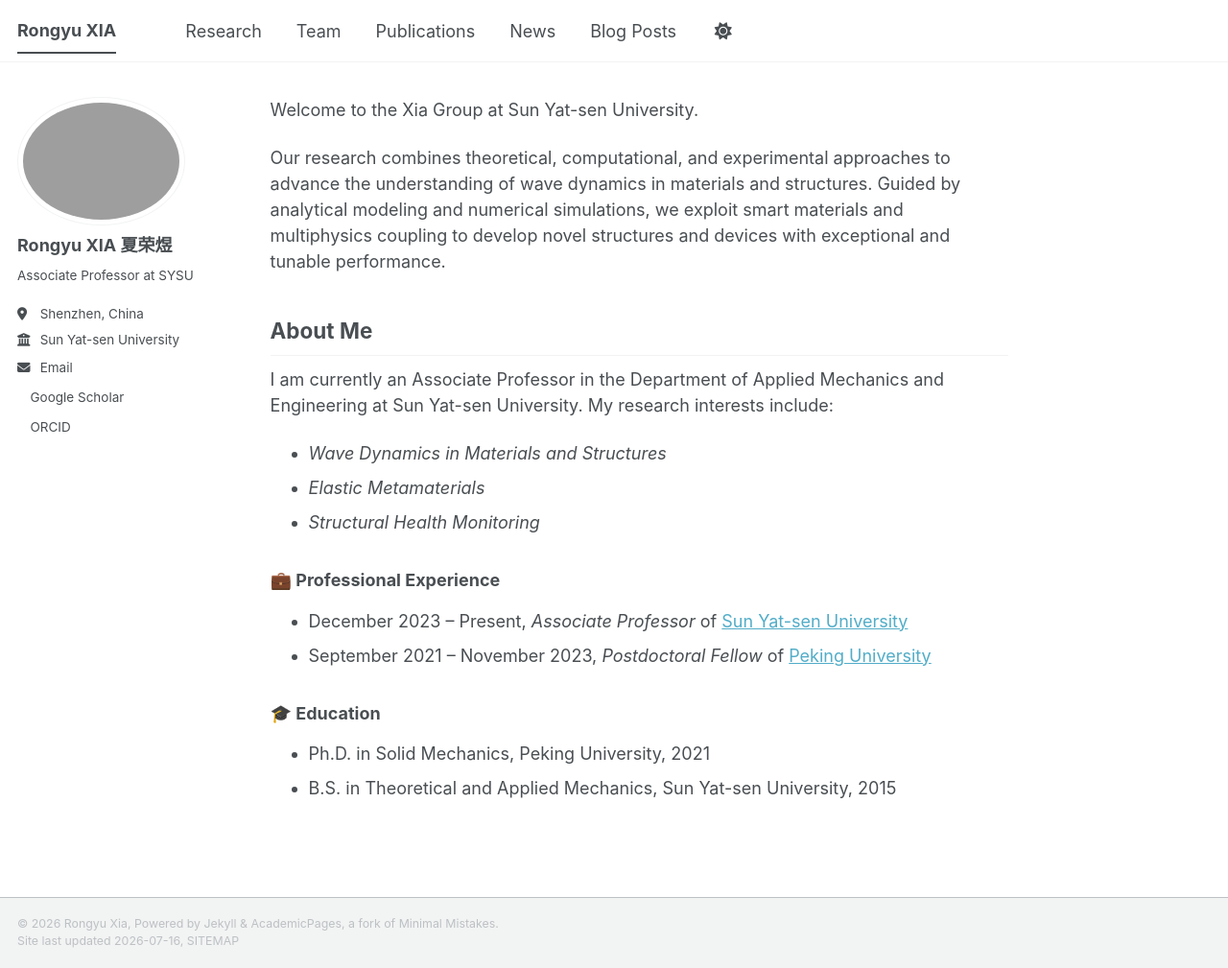
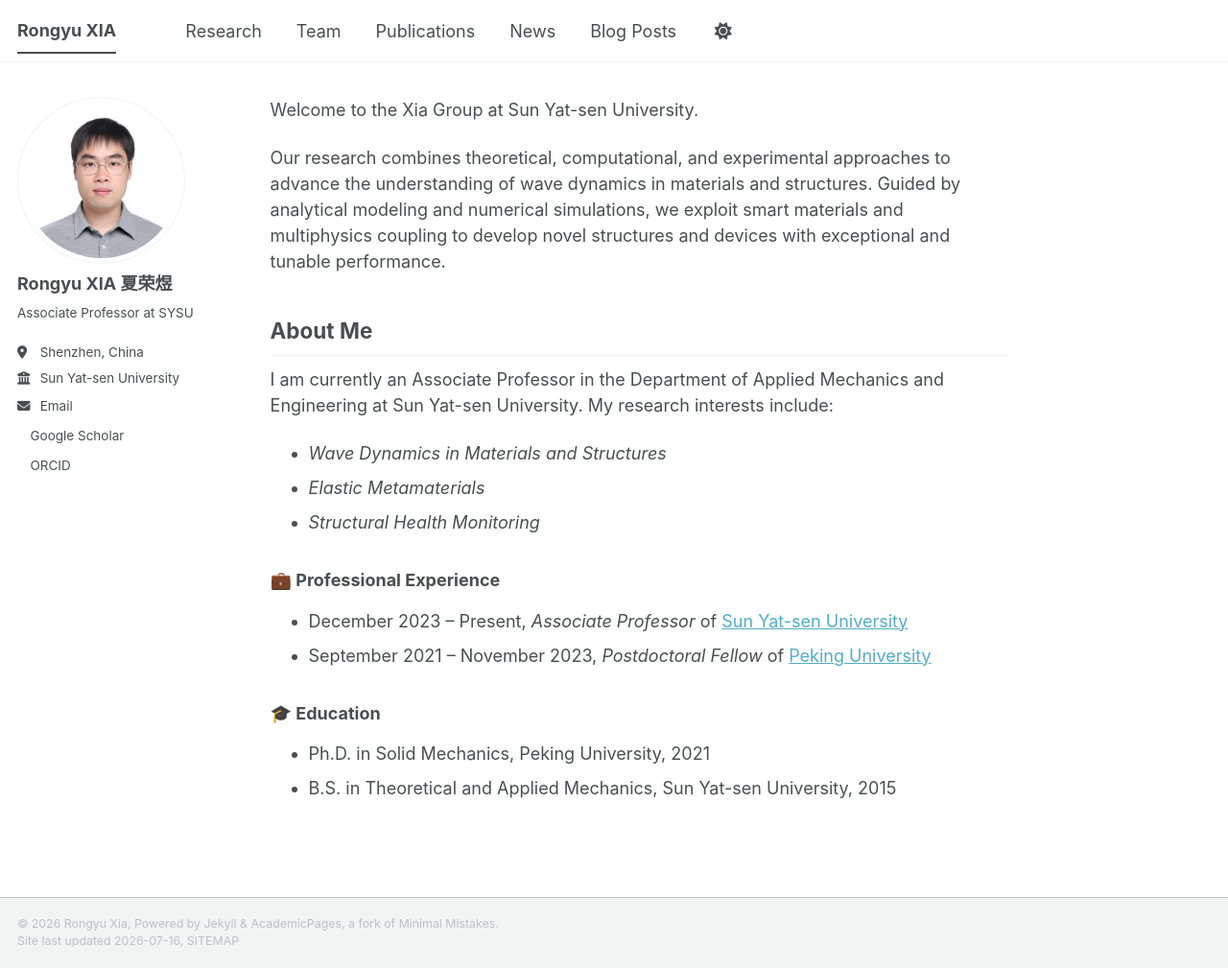
Before and after one commit to RongyuXia/rongyuxia.github.io, a Jekyll site: the page built from _pages/about.md, in a window 1280 px wide and 1009 px high. Shown: the whole window at 96% size. Built offline with Jekyll 4.4.1, drawn with Linux system fonts in a browser that asks for light colours; a style sheet for code colours, icons or effects is not loaded.

Commit message:
Update _config.yml

```diff
--- a/_config.yml
+++ b/_config.yml
@@ -23,7 +23,7 @@ repository               : "rongyuxia.github.io"
 #               Additional customization can be done by editing /_includes/author-profile.html
 author:
   # Biographic information
-  avatar           : "photo.ipg"
+  avatar           : "photo.png"
   name             : "Rongyu XIA 夏荣煜"
   pronouns         : # example: "she/her"
   bio              : "Associate Professor at SYSU"
```
